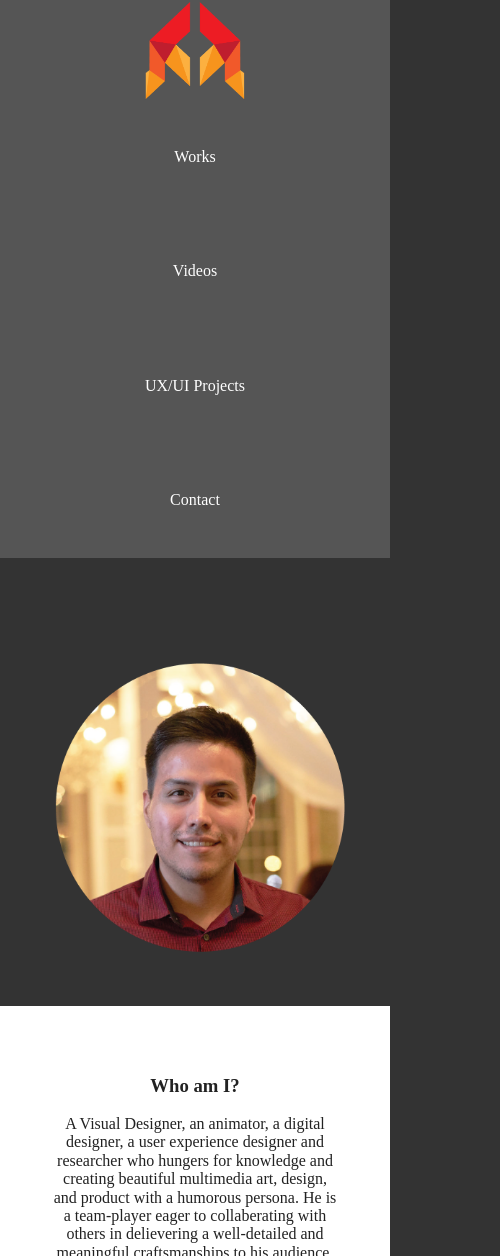
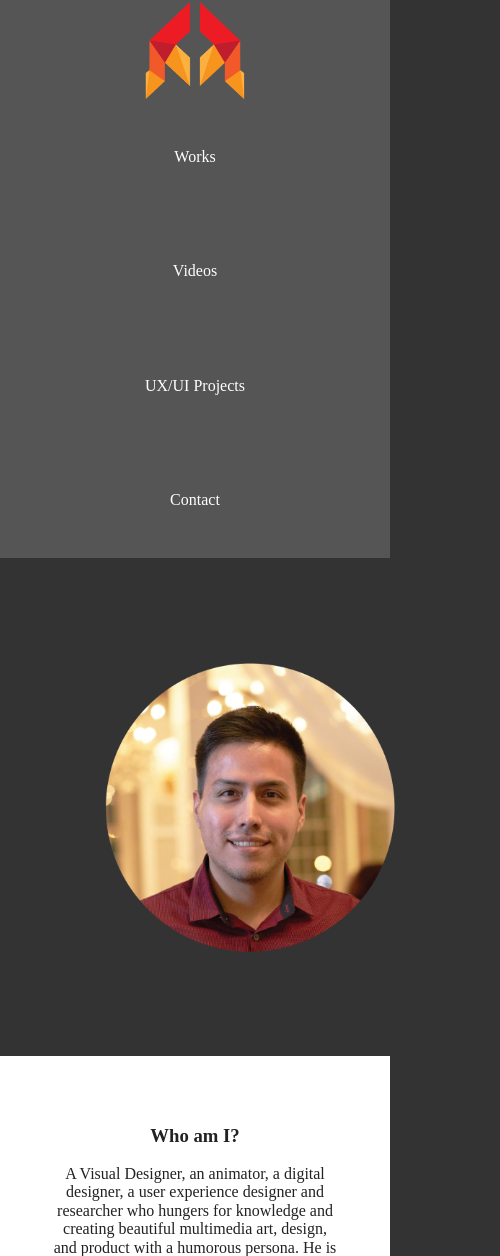
Before and after one commit to ac4174/uxc4-desktop, a plain HTML site: page index.html in a window 390 px wide. Shown: the top 1256 px of the page, 500 px wide, since content can reach past the window. Drawn offline with Linux system fonts and the light colour scheme.

Commit message:
Fixed Mobile Version and Tablet Version 2

```diff
--- a/css/style.css
+++ b/css/style.css
@@ -36,6 +36,10 @@
     /* When on medium sized screens, we center it by evenly distributing empty space around items */
     justify-content: space-around;
   }
+  .img2{
+    padding: 100px 100px 100px 100px;
+    max-width: 500px;
+  }
 }
 
 /* Small screens */
@@ -48,7 +52,7 @@
     text-align: center;
   }
   .img2{
-    padding: 100px 100px 50px 50px;
+    padding: 100px 100px 100px 100px;
     max-width: 300px;
   }
   .hero3{
```
